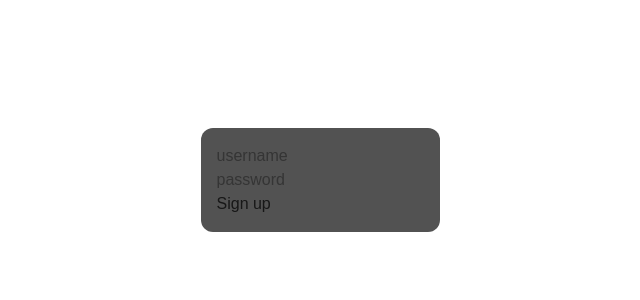
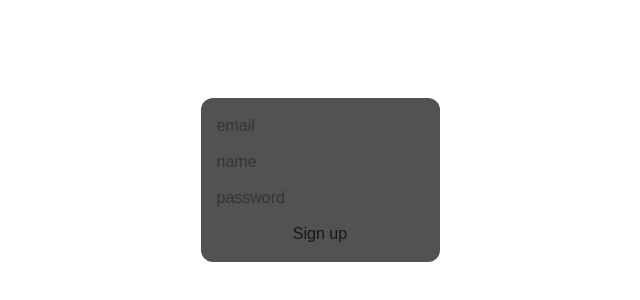
Before and after one commit to PARTH-TUSSLE/Sketchy, a Next.js app in the folder apps/sketchy-frontend/: page /signup in a window 1280 px wide. Shown: the part 220-520 px from the top of the page, without its empty margins (320-960 px from the left). Built offline with nearby package versions, Linux system fonts and the light colour scheme.

Commit message:
feat(web): real auth flow, token storage, remove hardcoded JWT

```diff
--- a/apps/sketchy-frontend/app/components/AuthPage.tsx
+++ b/apps/sketchy-frontend/app/components/AuthPage.tsx
@@ -1,15 +1,93 @@
-export function AuthPage ( {
-  isSignin
- }: {
-  isSignin: boolean
- } ) {
+"use client";
+
+import { useState } from "react";
+import { useRouter } from "next/navigation";
+import axios from "axios";
+import { BACKEND_URL } from "../config";
+import { setToken } from "../lib/auth";
+
+export function AuthPage({ isSignin }: { isSignin: boolean }) {
+  const router = useRouter();
+  const [form, setForm] = useState({
+    email: "",
+    password: "",
+    name: "",
+  });
+  const [error, setError] = useState<string | null>(null);
+  const [loading, setLoading] = useState(false);
+
+  const onChange =
+    (field: keyof typeof form) =>
+    (e: React.ChangeEvent<HTMLInputElement>) =>
+      setForm((prev) => ({ ...prev, [field]: e.target.value }));
+
+  async function onSubmit(e: React.FormEvent) {
+    e.preventDefault();
+    setError(null);
+    setLoading(true);
+
+    try {
+      const endpoint = isSignin ? "/signin" : "/signup";
+      const payload = isSignin
+        ? { email: form.email, password: form.password }
+        : { email: form.email, password: form.password, name: form.name };
+
+      const res = await axios.post(`${BACKEND_URL}${endpoint}`, payload);
+
+      if (!isSignin) {
+        // After signup, log the user in
+        const signinRes = await axios.post(`${BACKEND_URL}/signin`, {
+          email: form.email,
+          password: form.password,
+        });
+        setToken(signinRes.data.token);
+      } else {
+        setToken(res.data.token);
+      }
+
+      router.push("/");
+    } catch (err: any) {
+      setError(err?.response?.data?.msg ?? "Authentication failed");
+    } finally {
+      setLoading(false);
+    }
+  }
+
   return (
-    <div className="h-screen w-screen flex justify-center items-center  p-4">
-      <div className="bg-neutral-600 p-4 rounded-xl">
-        <input type="text" placeholder="username" /> <br />
-        <input type="password" placeholder="password" /> <br />
-        <button>{isSignin ? "Sign in" : "Sign up"}</button>
-      </div>
+    <div className="h-screen w-screen flex justify-center items-center p-4">
+      <form
+        onSubmit={onSubmit}
+        className="bg-neutral-600 p-4 rounded-xl flex flex-col gap-3"
+      >
+        <input
+          type="email"
+          placeholder="email"
+          value={form.email}
+          onChange={onChange("email")}
+          required
+        />
+        {!isSignin && (
+          <input
+            type="text"
+            placeholder="name"
+            value={form.name}
+            onChange={onChange("name")}
+            required
+          />
+        )}
+        <input
+          type="password"
+          placeholder="password"
+          value={form.password}
+          onChange={onChange("password")}
+          minLength={8}
+          required
+        />
+        {error && <span className="text-red-300 text-sm">{error}</span>}
+        <button type="submit" disabled={loading}>
+          {loading ? "Please wait..." : isSignin ? "Sign in" : "Sign up"}
+        </button>
+      </form>
     </div>
   );
 }
--- a/apps/sketchy-frontend/app/components/RoomCanvas.tsx
+++ b/apps/sketchy-frontend/app/components/RoomCanvas.tsx
@@ -1,36 +1,52 @@
-"use client"
-import { useEffect, useRef, useState } from "react";
+"use client";
+import { useEffect, useState } from "react";
 import { WS_URL } from "../config";
-import Canvas from "../components/Canvas"
+import Canvas from "../components/Canvas";
+import { getToken } from "../lib/auth";
 
+export default function RoomCanvas({ roomId }: { roomId: string }) {
+  const [socket, setSocket] = useState<WebSocket | null>(null);
+  const [error, setError] = useState<string | null>(null);
 
-export default function RoomCanvas ( {roomId}: { roomId : string} ) {
-   const [socket, setSocket] = useState<WebSocket | null>(null)
+  useEffect(() => {
+    const token = getToken();
+    if (!token) {
+      setError("Not authenticated. Please sign in first.");
+      return;
+    }
 
+    const ws = new WebSocket(`${WS_URL}?token=${encodeURIComponent(token)}`);
 
-   useEffect(() => {
-    const ws = new WebSocket(
-      `${WS_URL}?token=eyJhbGciOiJIUzI1NiIsInR5cCI6IkpXVCJ9.eyJ1c2VySWQiOiJmNGNiY2ViMy02ODBlLTRjNjktODkyNC0yMWZjNGQwNGFiYTYiLCJpYXQiOjE3NTk3NDMxNTh9.Zp_D8-nHb5ETopr2AY-rQ1kNI0ZdEPnxuUWtSlX6dB4`
-    );
     ws.onopen = () => {
       setSocket(ws);
-      ws.send(JSON.stringify({
-        type: "join_room",
-        roomId
-      }))
-    }
-   }, [])
+      ws.send(
+        JSON.stringify({
+          type: "join_room",
+          roomId,
+        })
+      );
+    };
 
+    ws.onerror = () => {
+      setError("WebSocket connection failed");
+    };
 
+    return () => {
+      ws.close();
+    };
+  }, [roomId]);
 
+  if (error) {
+    return <div>{error}</div>;
+  }
 
-   if (!socket) {
+  if (!socket) {
     return <div>connecting to the server ....</div>;
-   }
+  }
 
-   return (
-     <div>
-       <Canvas roomId={roomId} socket={socket} />
-     </div>
-   );
+  return (
+    <div>
+      <Canvas roomId={roomId} socket={socket} />
+    </div>
+  );
 }
--- /dev/null
+++ b/apps/sketchy-frontend/app/lib/auth.ts
@@ -0,0 +1,22 @@
+const TOKEN_KEY = "sketchy_token";
+
+export function getToken(): string | null {
+  if (typeof window === "undefined") return null;
+  return window.localStorage.getItem(TOKEN_KEY);
+}
+
+export function setToken(token: string | null) {
+  if (typeof window === "undefined") return;
+  if (token) {
+    window.localStorage.setItem(TOKEN_KEY, token);
+  } else {
+    window.localStorage.removeItem(TOKEN_KEY);
+  }
+}
+
+export function withAuth(path: string): string {
+  const token = getToken();
+  if (!token) return path;
+  const separator = path.includes("?") ? "&" : "?";
+  return `${path}${separator}token=${encodeURIComponent(token)}`;
+}
```
